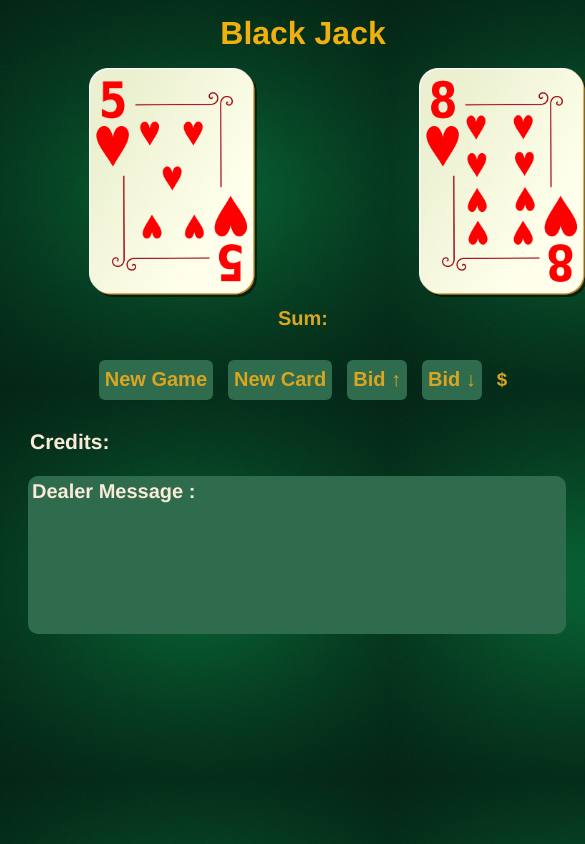
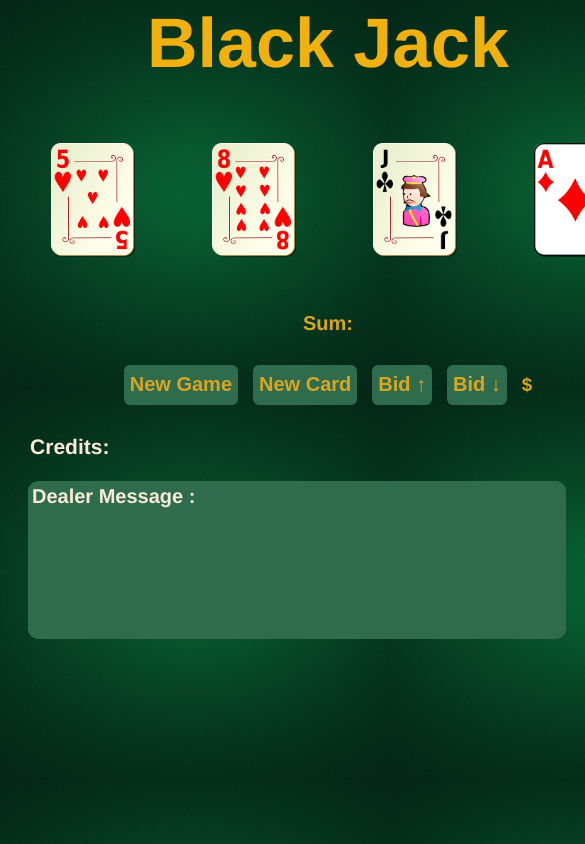
Before and after one commit to Codedwells/JS-Blackjack-Game, a plain HTML site: page index.html in a window 390 px wide. Shown: the top 844 px of the page, 585 px wide, since content can reach past the window. Drawn offline with Linux system fonts and the light colour scheme.

Commit message:
media query added

```diff
--- a/styles.css
+++ b/styles.css
@@ -1,10 +1,11 @@
 body {
 	background-image: url("/images/casino-green.jpg");
 	background-size: contain;
-	min-width: 590px; /*1060 */
-	max-width: 1060px;
+	min-width: 640px; /*1060 */
+	max-width: 700px;
 	font-family: Helvetica, sans-serif;
 }
+
 #UI-container {
 	display: flex;
 	flex-direction: column;
@@ -19,14 +20,14 @@ body {
 	justify-content: center;
 	color: rgb(240, 176, 14);
 	font-size: 22;
-	height: 50px;
+	height: 70px;
 }
 #card-box {
 	display: flex;
 	flex-direction: row;
 	align-items: center;
 	justify-content: space-between;
-	gap: 10px;
+	gap: 1px;
 	margin: 10px 5px;
 }
 #card-box div {
@@ -43,6 +44,23 @@ body {
 	height: 229px;
 	width: 320px;
 	object-fit: contain;
+}
+@media screen and (max-width: 700px) {
+	#game-title {
+		font-size: 35px;
+		margin-bottom: 25px;
+	}
+	#card-box {
+		margin-top: 40px;
+	}
+	#card-box img {
+		height: 114px;
+		width: 160px;
+		object-fit: contain;
+	}
+	#sumOfCards {
+		margin-top: -70px;
+	}
 }
 #btn-box {
 	display: flex;
```
